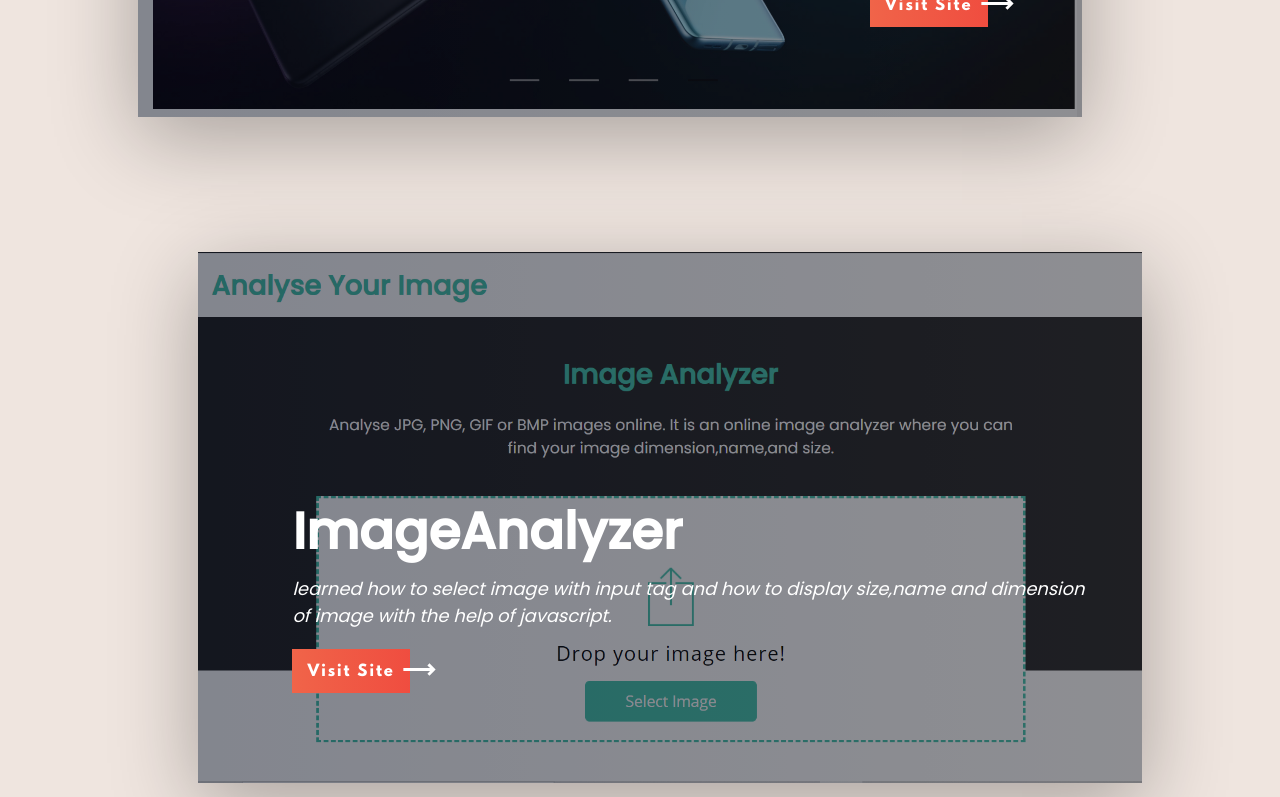
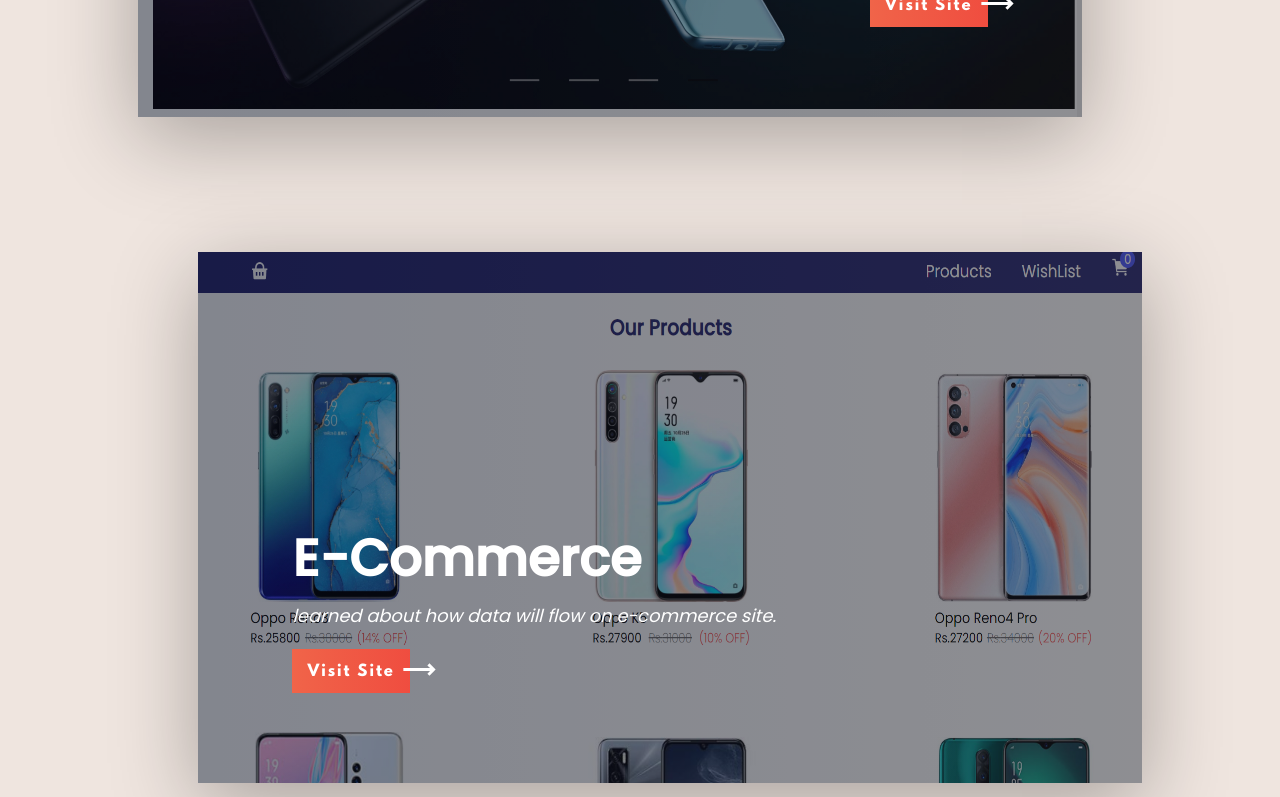
Before and after one commit to Pinki-851/portfolio, a React (Create React App) app: page / in a window 1280 px wide. Shown: the part 2000-2797 px from the top of the page. Built offline with nearby package versions, Linux system fonts and the light colour scheme; a web font is replaced by a local one.

Commit message:
new project added

```diff
--- a/src/components/Card/Card.css
+++ b/src/components/Card/Card.css
@@ -42,6 +42,7 @@
   width: 100%;
   height: 100%;
   background-size: 100% 100%;
+  background-repeat: no-repeat;
   opacity: 0.5;
 }
 .card_wrapper {
--- a/src/components/Home/Home.js
+++ b/src/components/Home/Home.js
@@ -21,18 +21,16 @@
     props.lightModeValue(true);
     document.body.classList.add("dark_theme");
   };
-
   const moveHomeContent = () => {
     let y = window.pageYOffset;
     let lineFirst = document.querySelector(".line_first");
     let lineSecond = document.querySelector(".line_second");
-
     if (y > 0 && y < 1000) {
       lineFirst.style.transform = `translateX(${-y / 2}px)`;
       lineSecond.style.transform = `translateX(${y / 2}px)`;
       // console.log(lineFirst.style.transform, lineSecond.style.transform);
     }
-    //  else {
+    // else {
     //   lineFirst.style.transform = `translateX(0px)`;
     //   lineSecond.style.transform = `translateX(0px)`;
     // }
--- a/src/data/CardData.js
+++ b/src/data/CardData.js
@@ -2,6 +2,7 @@
 import webpageImg from "../assets/images/webpageImg.png";
 import analyseImg1 from "../assets/images/analyseImg1.png";
 import projectImg from "../assets/images/projectImg.png";
+import ecommerceImg from "../assets/images/ecommerceImg.png";
 
 export const CardData = [
   {
@@ -25,6 +26,14 @@
 
   {
     id: 3,
+    cardTitle: "e-commerce",
+    cardSubTitle: "learned about how data will flow on e-commerce site.",
+    cardNumber: "03",
+    cardImage: ecommerceImg,
+    cardLink: "https://pinki-851.github.io/e-commerce/#/",
+  },
+  {
+    id: 4,
     cardTitle: "imageAnalyzer",
     cardSubTitle:
       "learned how to select image with input tag and how to display size,name and dimension of image with the help of javascript.",
@@ -33,7 +42,7 @@
     cardLink: "https://pinki-851.github.io/resize-ui/",
   },
   {
-    id: 4,
+    id: 5,
     cardTitle: "projectPlan",
     cardSubTitle: "with this project I learn about authentication",
     cardNumber: "04",
```
Also changed, not shown: src/assets/images/ecommerceImg.png (added).
